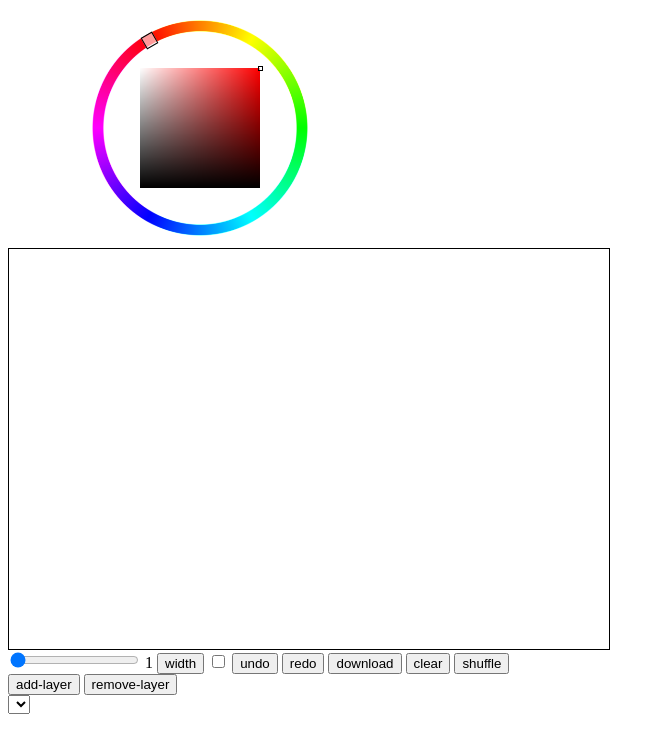
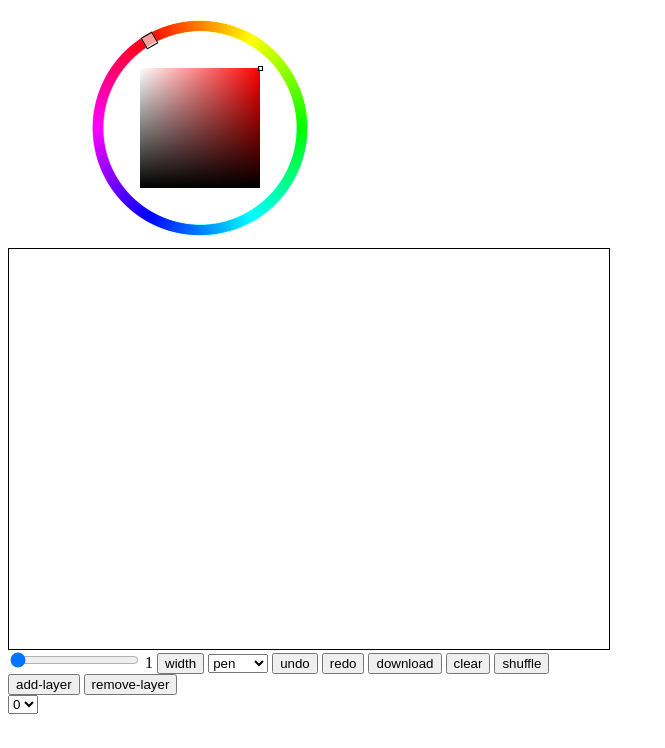
Before and after one commit to tunamagur0/anywhere-paint, a website built with webpack: page public/index.html in a window 1280 px wide. Shown: the whole page, without its empty margins (0-665 px from the left). Built offline with nearby package versions, Linux system fonts and the light colour scheme.

Commit message:
Add missing file of previous commit

```diff
--- a/public/index.html
+++ b/public/index.html
@@ -15,7 +15,12 @@
     oninput="document.getElementById('output1').value=this.value" />
   <output id="output1">1</output>
   <button id="button">width</button>
-  <input id="is-eraser" type="checkbox" />
+  <select id="pen">
+    <option>pen</option>
+    <option>eraser</option>
+    <option>fill</option>
+  </select>
+
   <button id="undo">undo</button>
   <button id="redo">redo</button>
   <button id="download">download</button>
```
